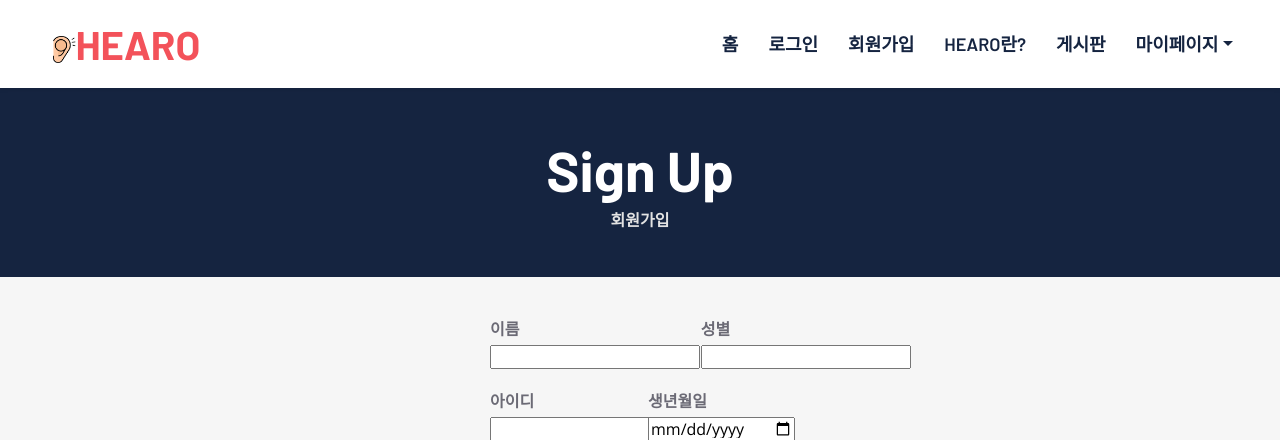
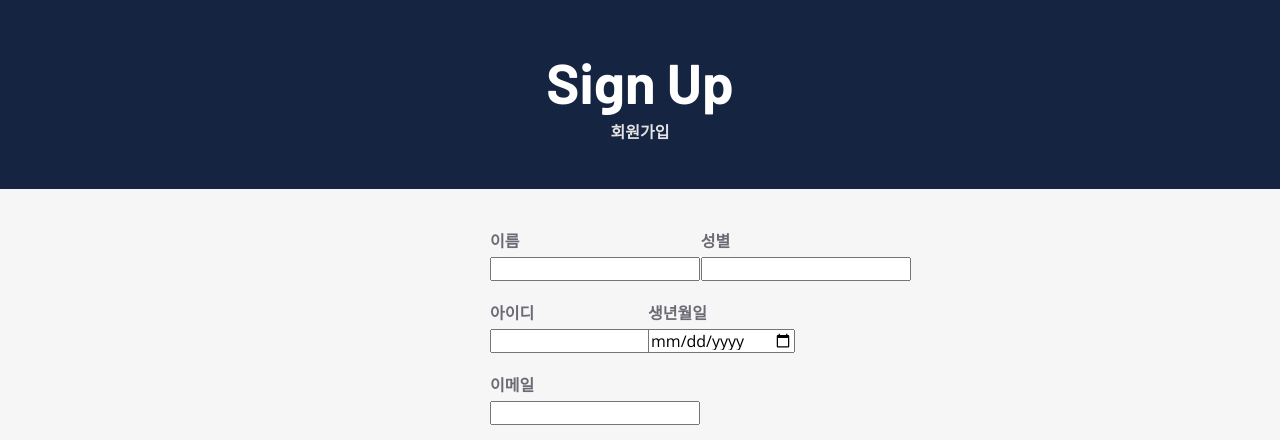
Before and after one commit to RedOff34/HearO, a Django app: template templates/account/signup.html in a window 1280 px wide. Shown: the top 440 px of the page. Run offline with Django 4.2, Linux system fonts and the light colour scheme; the template is opened without the code that fills it, so the values that code supplies are empty, except form fields; tables that the repository leaves empty hold one stand-in row (values such as "Sample post"); form fields are guessed from the names that the template uses; some libraries are stand-ins or nearby versions.

Commit message:
header 수정

```diff
--- a/templates/header.html
+++ b/templates/header.html
@@ -23,8 +23,7 @@
         <meta content="Free HTML Templates" name="keywords">
         <meta content="Free HTML Templates" name="description">
 
-        <!-- Favicon -->
-        {% comment %} <link href="{% static 'img/favicon.ico' %}" rel="icon"> {% endcomment %}
+
 
         <!-- Google Web Fonts -->
         <link rel="preconnect" href="https://fonts.googleapis.com">
@@ -46,49 +45,5 @@
 
         <script src="https://code.jquery.com/jquery-3.5.1.min.js"></script>
 
-        {% comment %} <script>
-            $(document).ready(function() {
-                $(".errorlist").hide();
-            });
 
-            $("form").submit(function() {
-                $(".errorlist").show();
-            });
-        </script> {% endcomment %}
     </head>
-    <div>
-        <!-- Navbar Start -->
-        <nav class="navbar navbar-expand-lg bg-white navbar-light shadow-sm px-5 py-3 py-lg-0">
-            <a href="{% url 'Main:index' %}" class="navbar-brand p-0">
-                <h1 class="m-0 text-uppercase text-primary"><img class="hearo" src="{% static 'images/hearo_logo_3.png' %}"></i>HearO</h1>
-            </a>
-            <button class="navbar-toggler" type="button" data-bs-toggle="collapse" data-bs-target="#navbarCollapse">
-                <span class="navbar-toggler-icon"></span>
-            </button>
-            <div class="collapse navbar-collapse" id="navbarCollapse">
-                <div class="navbar-nav ms-auto py-0 me-n3">
-                    <a href="{% url 'Main:index' %}" class="nav-item nav-link {% if request.resolver_match.url_name == 'index' %}active{% endif %}">홈</a>
-
-                    {% if user.is_authenticated %}
-                        <a class="nav-link" href="{% url 'SignIn:logout' %}">{{ user.user_id }} (로그아웃)</a>
-                    {% else %}
-                        <a class="nav-link {% if request.resolver_match.url_name == 'first' %}active{% endif %}" href="{% url 'first' %}">로그인</a>
-                    {% endif %}
-
-                    <a href="{% url 'SignIn:pia' %}" class="nav-item nav-link {% if request.resolver_match.url_name == 'pia' or request.resolver_match.url_name == 'signup' %}active{% endif %}">회원가입</a>
-                    <a href="{% url 'Main:info' %}" class="nav-item nav-link {% if request.resolver_match.url_name == 'info' %}active{% endif %}">HearO란?</a>
-                    <a href="{% url 'Main:Post' %}" class="nav-item nav-link {% if request.resolver_match.url_name == 'Post' %}active{% endif %}">게시판</a>
-
-                    <div class="nav-item dropdown">
-                        <a href="#" class="nav-link dropdown-toggle" data-bs-toggle="dropdown">마이페이지</a>
-                        <div class="dropdown-menu m-0">
-                            <a href="{%url 'SignIn:profile' %}" class="dropdown-item {% if request.resolver_match.url_name == 'profile' %}active{% endif %}">회원정보</a>
-                            <a href="{%url 'Main:history' %}" class="dropdown-item {% if request.resolver_match.url_name == 'history' %}active{% endif %}">신고내역</a>
-                            <a href="{%url 'Main:setting' %}" class="dropdown-item {% if request.resolver_match.url_name == 'setting' %}active{% endif %}">환경설정</a>
-
-                    </div>
-                </div>
-            </div>
-        </nav>
-        <!-- Navbar End -->
-    </div>
```
